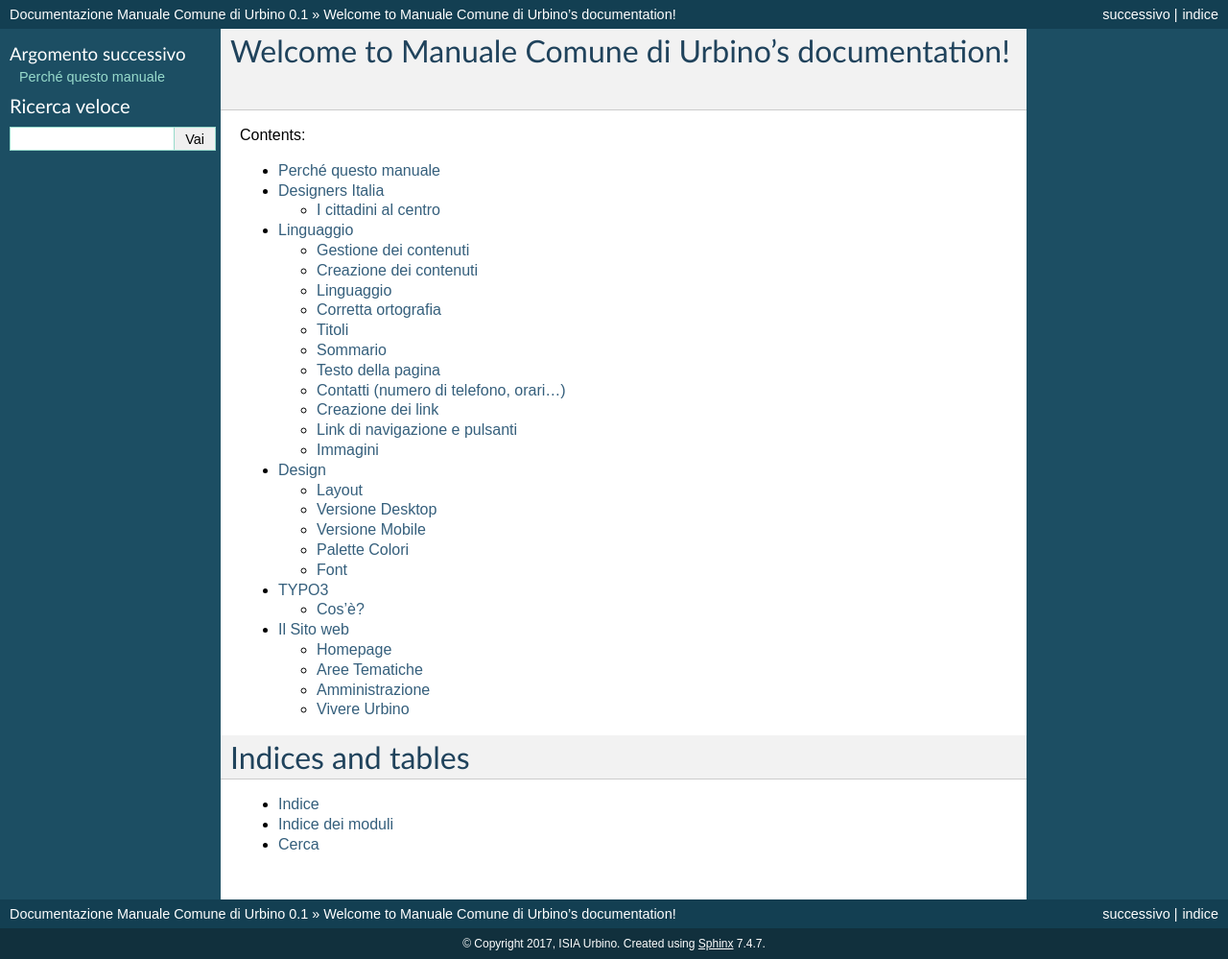
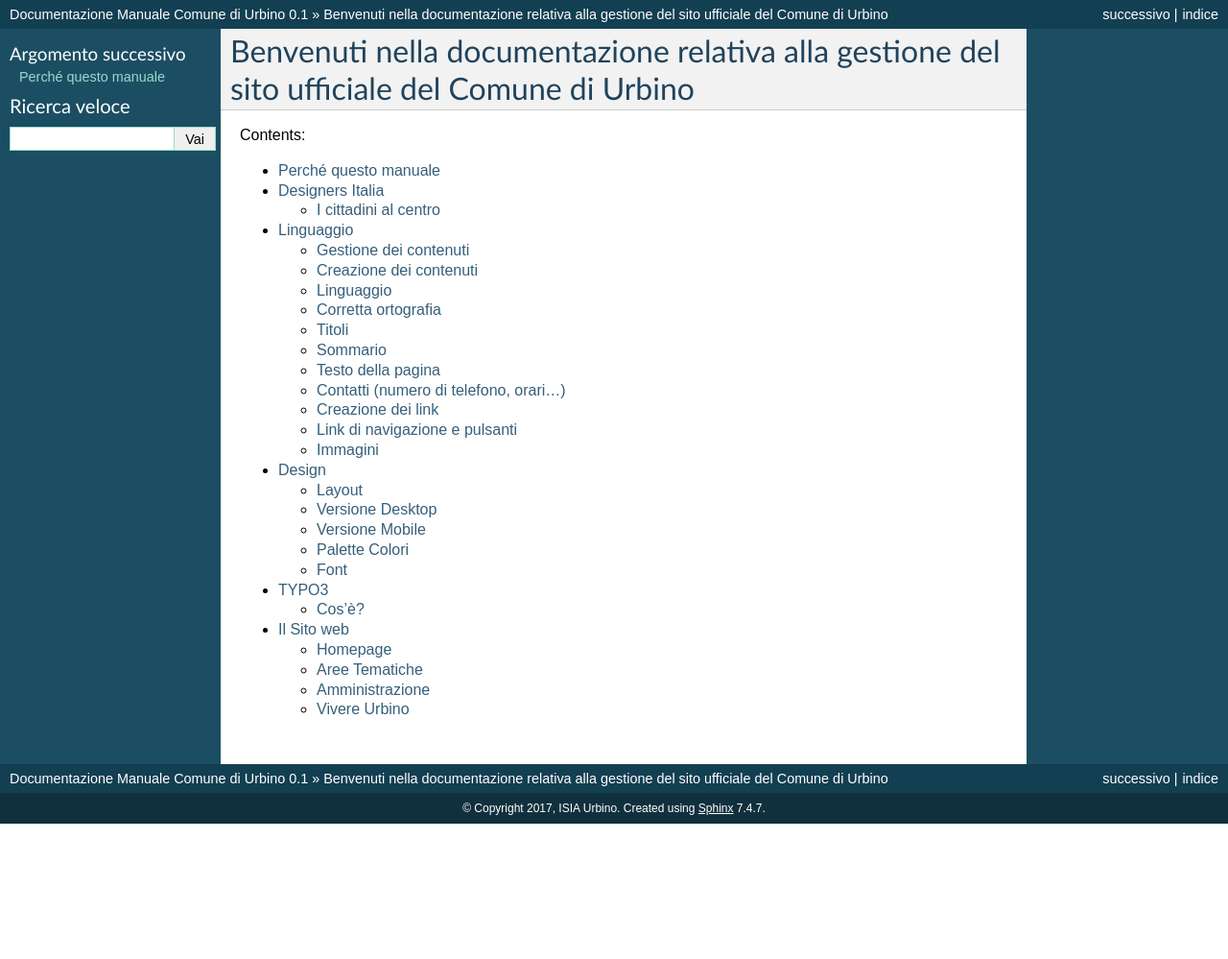
Before and after one commit to valentinarachiele/Comune-di-Urbino, a Sphinx documentation site: the page built from docs/index.rst, in a window 1280 px wide. Shown: the whole page at 96% size. Built offline with Sphinx 7.4.7, drawn with Linux system fonts in a browser that asks for light colours; after the commit the page ends 900 px from its top, so only the background shows below that.

Commit message:
no message

```diff
--- a/docs/index.rst
+++ b/docs/index.rst
@@ -3,7 +3,7 @@
    You can adapt this file completely to your liking, but it should at least
    contain the root `toctree` directive.
 
-Welcome to Manuale Comune di Urbino's documentation!
+Benvenuti nella documentazione relativa alla gestione del sito ufficiale del Comune di Urbino
 ====================================================
 
 .. toctree::
@@ -16,12 +16,3 @@
    design
    typo3
    ilsitoweb
-
-
-
-Indices and tables
-==================
-
-* :ref:`genindex`
-* :ref:`modindex`
-* :ref:`search`
```
